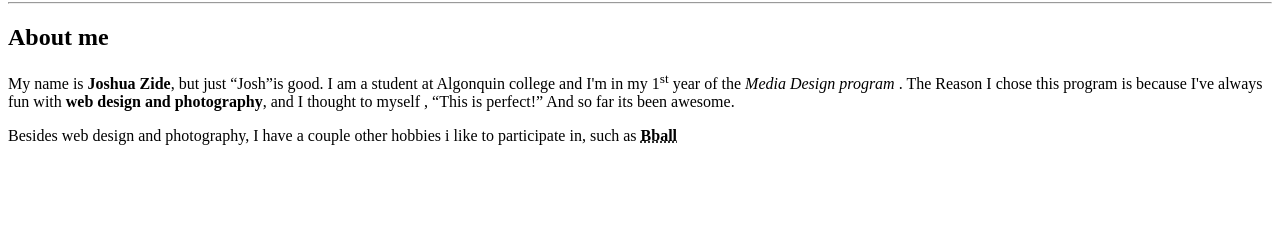
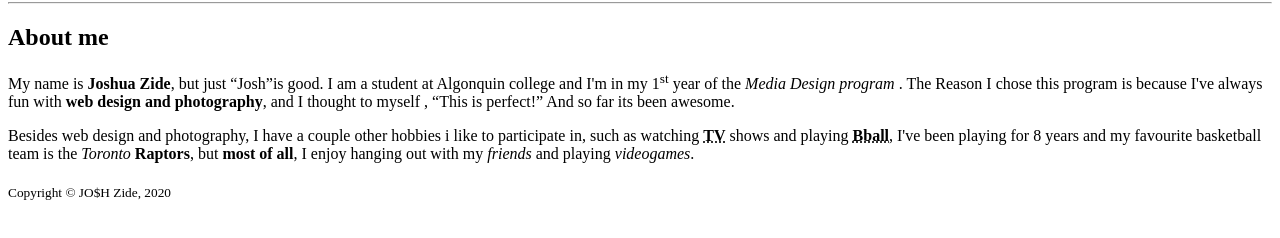
Before and after one commit to Zide0001/zide0001.github.io, a plain HTML site: page HTML-assignement/index.html in a window 1280 px wide. Shown: the part 104-342 px from the top of the page. Drawn offline with Linux system fonts and the light colour scheme.

Commit message:
Done i think

```diff
--- a/HTML-assignement/index.html
+++ b/HTML-assignement/index.html
@@ -20,10 +20,12 @@
       </p>
 
       <p>
-        Besides web design and photography, I have a couple other hobbies i like to participate in, such as <abbr title="Basketball"><b>Bball</b></abbr>
+        Besides web design and photography, I have a couple other hobbies i like to participate in, such as watching <b><abbr title="Netlfix">TV</abbr></b> shows and playing <abbr title="Basketball"><b>Bball</b></abbr>, I've been playing for 8 years and my favourite basketball team is the <i>Toronto</i> <b>Raptors</b>, but <b>most of all</b>, I enjoy hanging out with my <i>friends</i> and playing <i>videogames</i>.
       </p>
     </article>
 
-</body>
+    <sub>Copyright &copy; JO&dollar;H Zide, 2020</sub>
+
+  </body>
 
 </html>
```
